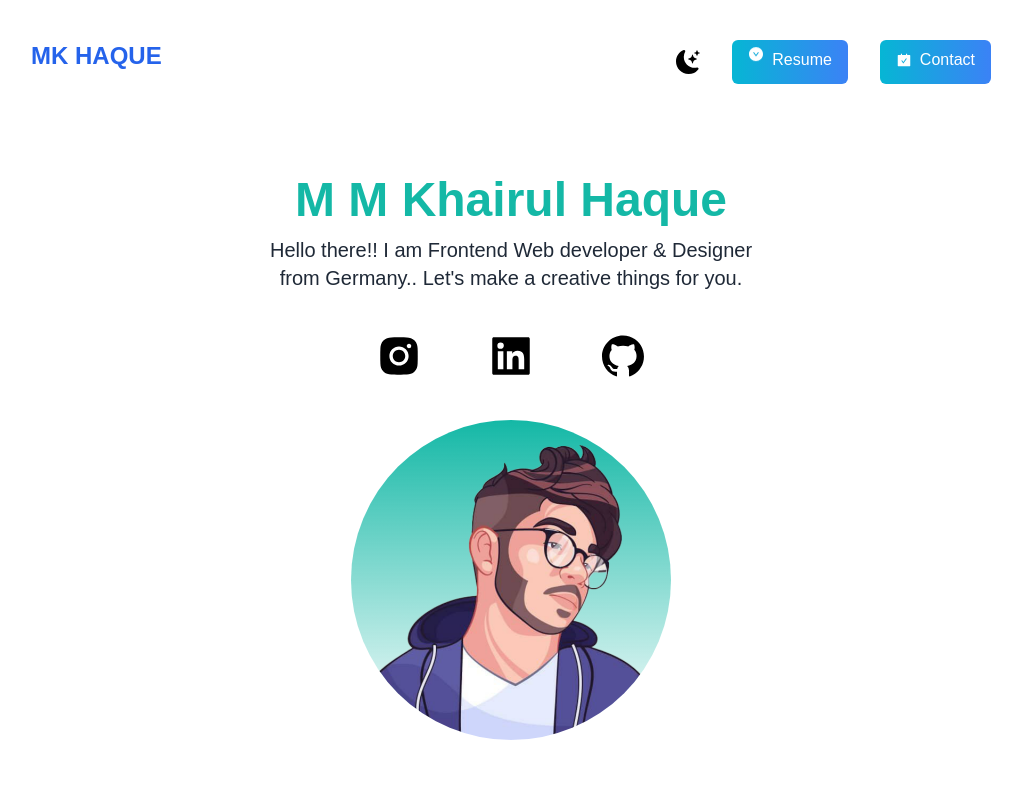
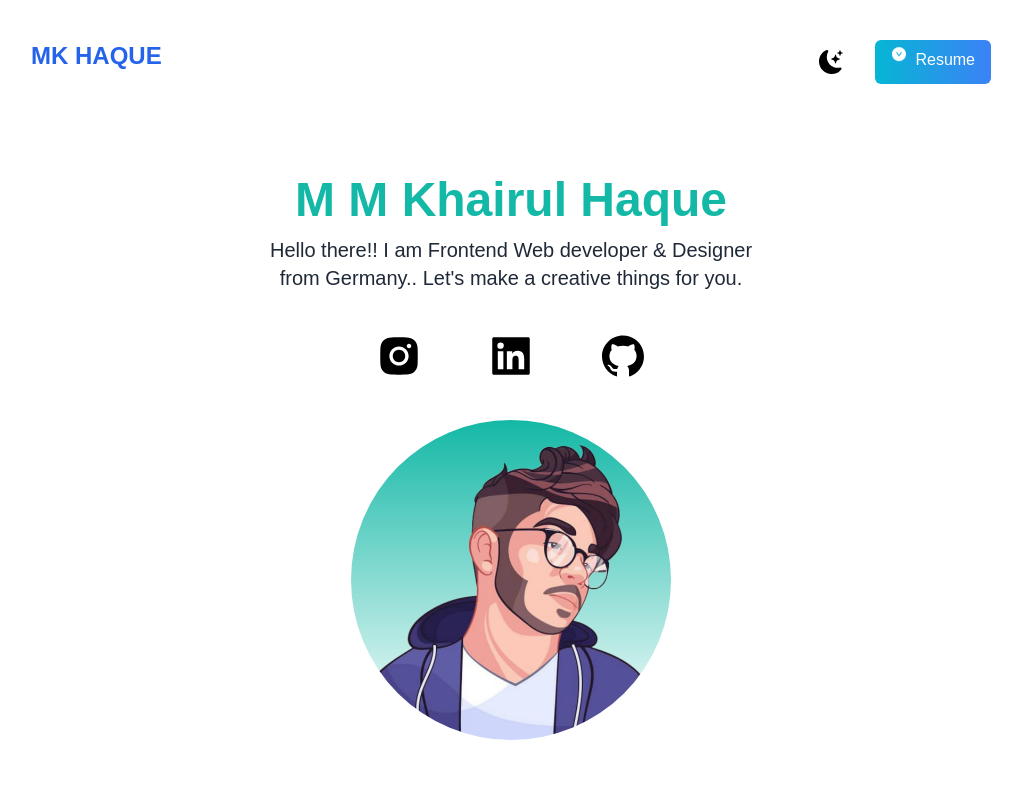
Before and after one commit to mkhaque1/Next.js-portfolio, a Next.js app: page / in a window 1280 px wide. Shown: the top 800 px of the page, without its empty margins (129-1151 px from the left). Built offline with nearby package versions, Linux system fonts and the light colour scheme.

Commit message:
page delete

```diff
--- a/pages/index.js
+++ b/pages/index.js
@@ -35,9 +35,6 @@ export default function Home() {
             </li>
             <li>
              <a href="cv.pdf" download className=' flex hover:text-black duration-300 bg-gradient-to-r from-cyan-500 to-blue-500 text-white px-4 py-2 rounded-md ml-8'><svg className=' h-6 w-6 mt-1 animate-bounce'><AiFillDownCircle /></svg>Resume</a>
-            </li>
-            <li>
-              <Link  href="/contact" className='flex hover:text-black duration-300 bg-gradient-to-r from-cyan-500 to-blue-500 text-white px-4 py-2 rounded-md ml-8'><svg className='animate-pulse h-6 w-6 mt-1'><AiFillCarryOut /></svg>Contact</Link>
             </li>
           </ul>
           </nav>
```
